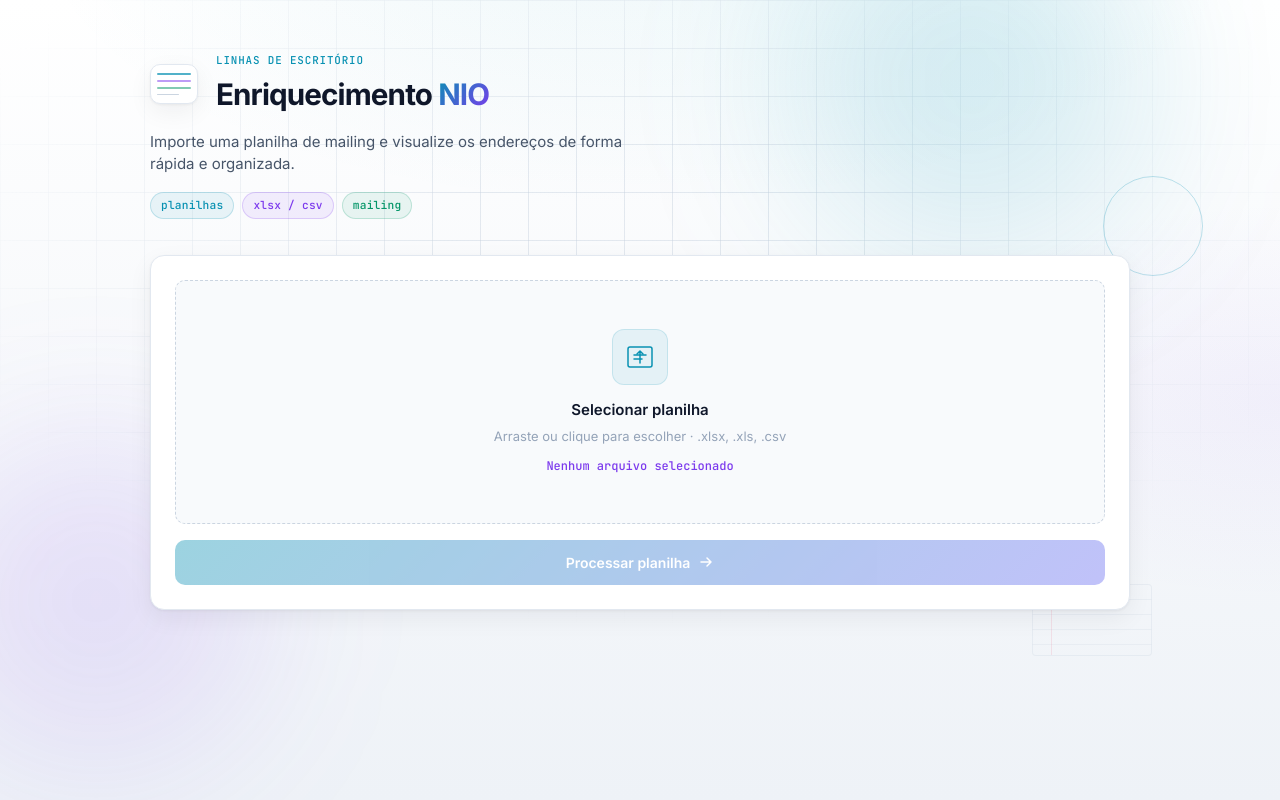
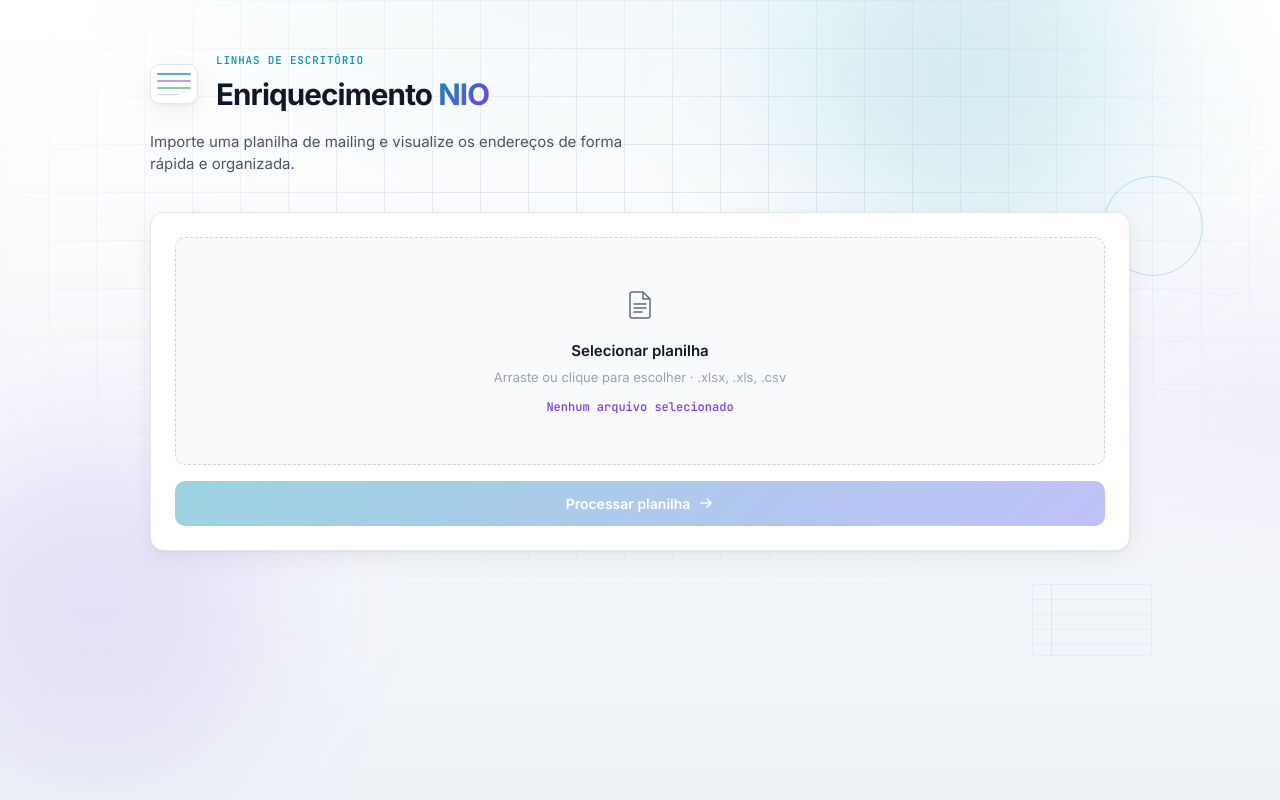
Before and after one commit to 0125mateus/mailing-enderecos, a Django app: page / in a window 1280 px wide. Run offline with Django 5.2, Linux system fonts and the light colour scheme.

Commit message:
Remove tags e substitui ícone de upload por documento minimalista.
Co-authored-by: Cursor <cursoragent@cursor.com>

```diff
--- a/static/css/style.css
+++ b/static/css/style.css
@@ -231,44 +231,10 @@ body {
 }
 
 .header-desc {
-    margin: 0 0 16px;
+    margin: 0;
     max-width: 520px;
     font-size: 0.9375rem;
     color: var(--text-secondary);
-}
-
-.header-tags {
-    display: flex;
-    flex-wrap: wrap;
-    gap: 8px;
-}
-
-.tag {
-    padding: 4px 10px;
-    border-radius: 999px;
-    font-family: var(--font-mono);
-    font-size: 0.7rem;
-    font-weight: 500;
-    letter-spacing: 0.02em;
-    border: 1px solid transparent;
-}
-
-.tag-cyan {
-    color: var(--cyan);
-    background: var(--cyan-dim);
-    border-color: rgba(8, 145, 178, 0.2);
-}
-
-.tag-violet {
-    color: var(--violet);
-    background: var(--violet-dim);
-    border-color: rgba(124, 58, 237, 0.2);
-}
-
-.tag-emerald {
-    color: var(--emerald);
-    background: var(--emerald-dim);
-    border-color: rgba(5, 150, 105, 0.2);
 }
 
 /* ── Cards ── */
@@ -312,13 +278,9 @@ body {
     display: flex;
     align-items: center;
     justify-content: center;
-    width: 56px;
-    height: 56px;
-    margin-bottom: 8px;
-    border-radius: 12px;
-    background: var(--cyan-dim);
-    border: 1px solid rgba(8, 145, 178, 0.15);
-    color: var(--cyan);
+    margin-bottom: 12px;
+    color: var(--text-secondary);
+    opacity: 0.85;
 }
 
 .upload-area strong {
--- a/templates/index.html
+++ b/templates/index.html
@@ -35,21 +35,16 @@
                 </div>
             </div>
             <p class="header-desc">Importe uma planilha de mailing e visualize os endereços de forma rápida e organizada.</p>
-            <div class="header-tags">
-                <span class="tag tag-cyan">planilhas</span>
-                <span class="tag tag-violet">xlsx / csv</span>
-                <span class="tag tag-emerald">mailing</span>
-            </div>
         </header>
 
         <section class="upload-card">
             <label class="upload-area" for="arquivo">
                 <input type="file" id="arquivo" accept=".xlsx,.xls,.csv" hidden>
                 <div class="upload-icon">
-                    <svg width="32" height="32" viewBox="0 0 32 32" fill="none" aria-hidden="true">
-                        <rect x="4" y="6" width="24" height="20" rx="2" stroke="currentColor" stroke-width="1.5"/>
-                        <path d="M10 14h12M10 18h8" stroke="currentColor" stroke-width="1.5" stroke-linecap="round"/>
-                        <path d="M16 22V10M13 13l3-3 3 3" stroke="currentColor" stroke-width="1.5" stroke-linecap="round" stroke-linejoin="round"/>
+                    <svg width="36" height="36" viewBox="0 0 36 36" fill="none" aria-hidden="true">
+                        <path d="M10 6h11l7 7v17a2 2 0 0 1-2 2H10a2 2 0 0 1-2-2V8a2 2 0 0 1 2-2z" stroke="currentColor" stroke-width="1.5" stroke-linejoin="round"/>
+                        <path d="M21 6v7h7" stroke="currentColor" stroke-width="1.5" stroke-linejoin="round"/>
+                        <path d="M12 18h12M12 22h12M12 26h8" stroke="currentColor" stroke-width="1.5" stroke-linecap="round"/>
                     </svg>
                 </div>
                 <strong>Selecionar planilha</strong>
```
